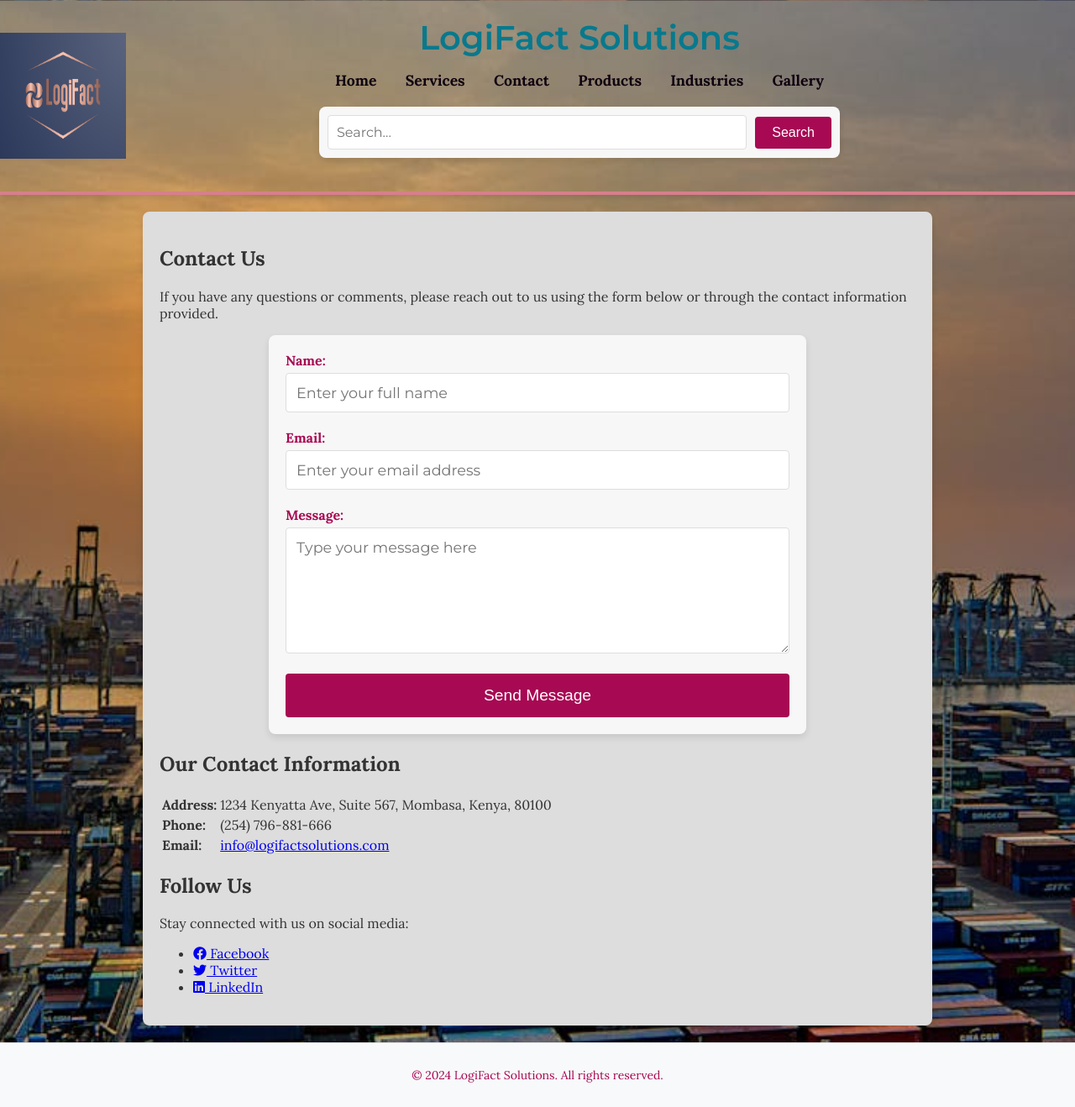
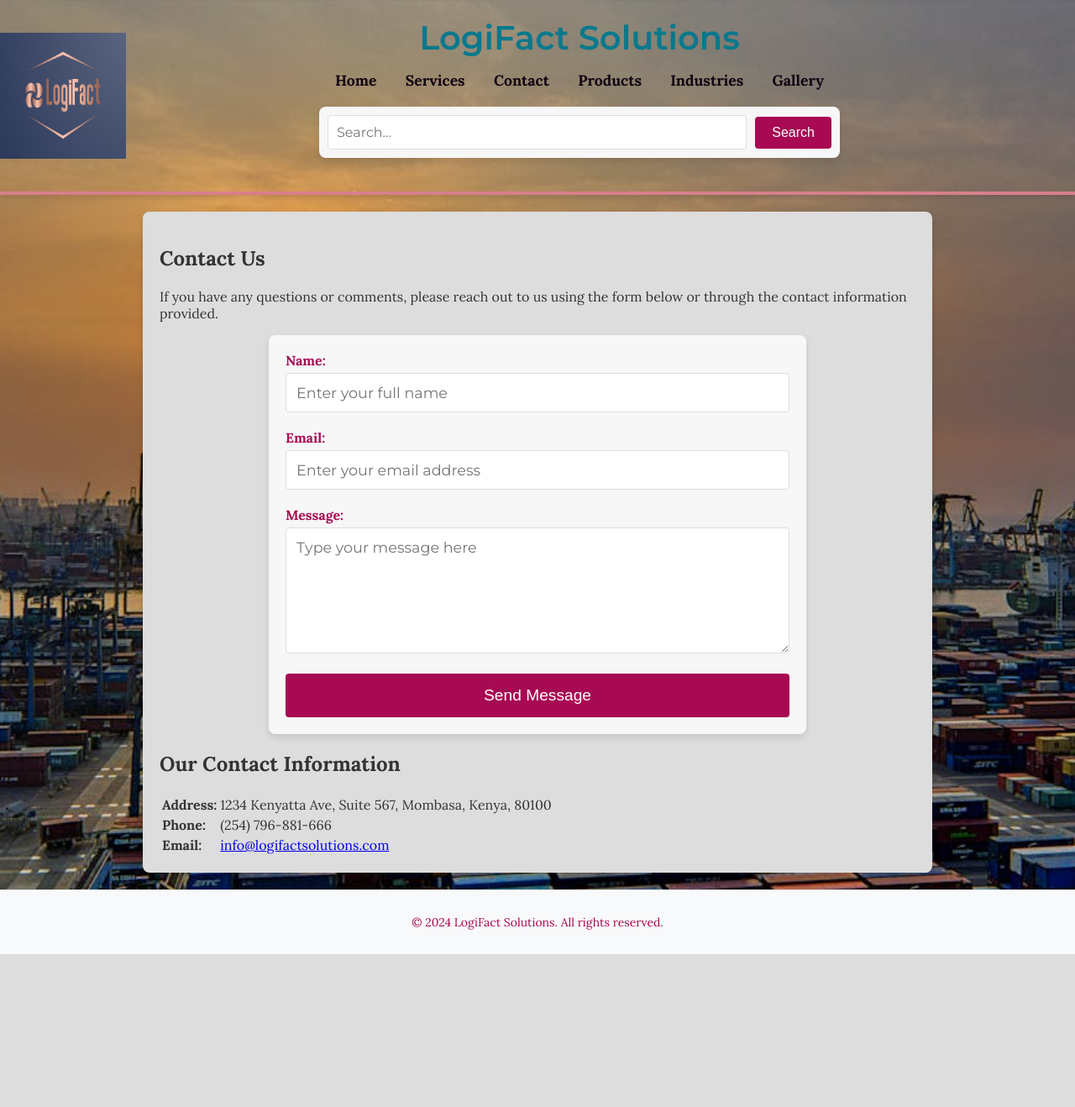
Before and after one commit to carolkasmir/LogiFact_Solutions, a Flask app: page /contact in a window 1280 px wide. Shown: the whole page at 84% size. After the commit the page ends 1136 px from the top, so only its background shows below. Run offline with Flask 3, Linux system fonts and the light colour scheme; some libraries are stand-ins or nearby versions.

Commit message:
Changes to Logifact Solutions

```diff
--- a/templates/contact.html
+++ b/templates/contact.html
@@ -77,15 +77,6 @@
             </table>
         </section>
 
-        <section>
-            <h2>Follow Us</h2>
-            <p>Stay connected with us on social media:</p>
-            <ul class="social-links">
-                <li><a href="https://facebook.com/LogiFactSolutions" target="_blank"><i class="fab fa-facebook"></i> Facebook</a></li>
-                <li><a href="https://twitter.com/LogiFactSolutions" target="_blank"><i class="fab fa-twitter"></i> Twitter</a></li>
-                <li><a href="https://linkedin.com/company/logifactsolutions" target="_blank"><i class="fab fa-linkedin"></i> LinkedIn</a></li>
-            </ul>
-        </section>
     </main>
 
     <footer>
```
